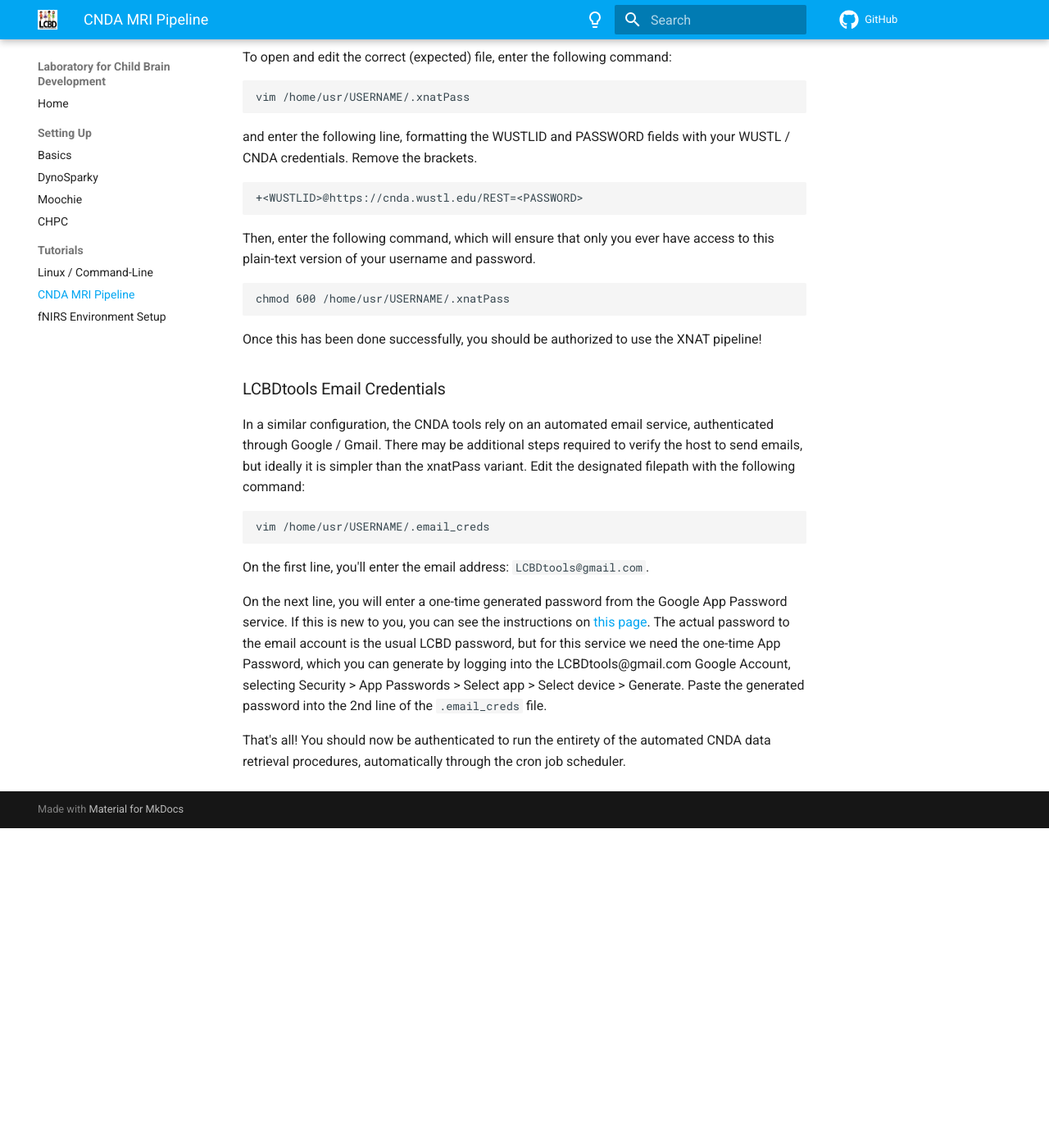
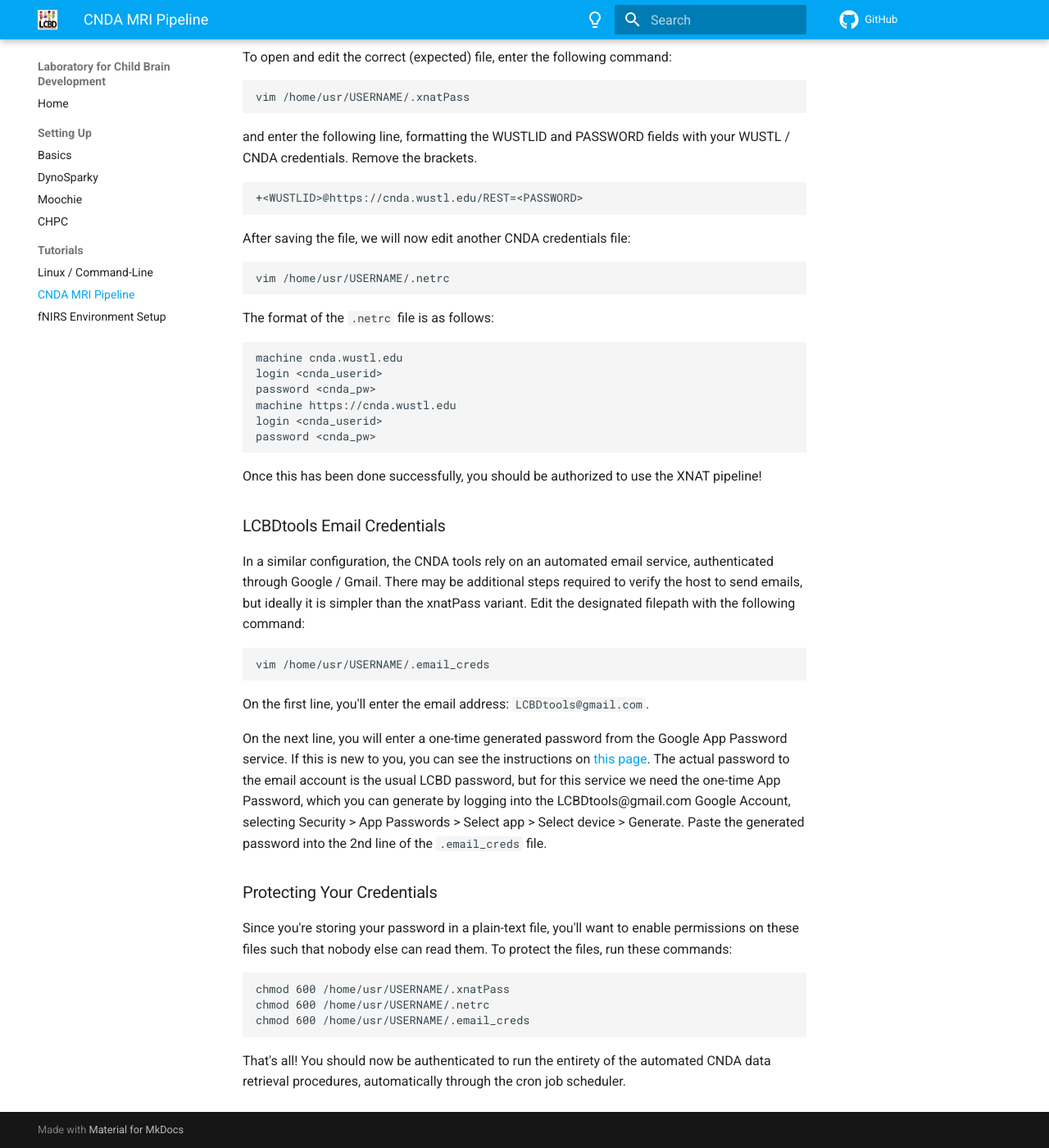
Before and after one commit to ChildBrainLab/ChildBrainLab.github.io, an MkDocs documentation site: the page built from docs/tutorials/cnda_wt.md, in a window 1280 px wide and 1400 px high, scrolled down 2749 px. Shown: the whole window at 82% size. Built offline with MkDocs 1.6.1 and Material for MkDocs 9.7.7, drawn with Linux system fonts in a browser that asks for light colours; comment, search, counter and statistics services are not loaded; before the commit the page ends 3759 px from its top, so only the background shows below that.

Commit message:
Update cnda_wt.md

````diff
--- a/docs/tutorials/cnda_wt.md
+++ b/docs/tutorials/cnda_wt.md
@@ -76,9 +76,20 @@ and enter the following line, formatting the WUSTLID and PASSWORD fields with yo
 
     +<WUSTLID>@https://cnda.wustl.edu/REST=<PASSWORD>
 
-Then, enter the following command, which will ensure that only you ever have access to this plain-text version of your username and password.
+After saving the file, we will now edit another CNDA credentials file:
 
-    chmod 600 /home/usr/USERNAME/.xnatPass
+    vim /home/usr/USERNAME/.netrc
+
+The format of the `.netrc` file is as follows:
+
+```
+machine cnda.wustl.edu
+login <cnda_userid>
+password <cnda_pw>
+machine https://cnda.wustl.edu
+login <cnda_userid>
+password <cnda_pw>
+```
 
 Once this has been done successfully, you should be authorized to use the XNAT pipeline!
 
@@ -91,4 +102,11 @@ On the first line, you'll enter the email address: `LCBDtools@gmail.com`.
 
 On the next line, you will enter a one-time generated password from the Google App Password service. If this is new to you, you can see the instructions on [this page](https://support.google.com/mail/answer/185833?hl=en). The actual password to the email account is the usual LCBD password, but for this service we need the one-time App Password, which you can generate by logging into the LCBDtools@gmail.com Google Account, selecting Security > App Passwords > Select app > Select device > Generate. Paste the generated password into the 2nd line of the `.email_creds` file.
 
+### Protecting Your Credentials
+Since you're storing your password in a plain-text file, you'll want to enable permissions on these files such that nobody else can read them. To protect the files, run these commands:
+
+    chmod 600 /home/usr/USERNAME/.xnatPass
+    chmod 600 /home/usr/USERNAME/.netrc
+    chmod 600 /home/usr/USERNAME/.email_creds
+
 That's all! You should now be authenticated to run the entirety of the automated CNDA data retrieval procedures, automatically through the cron job scheduler.
````
